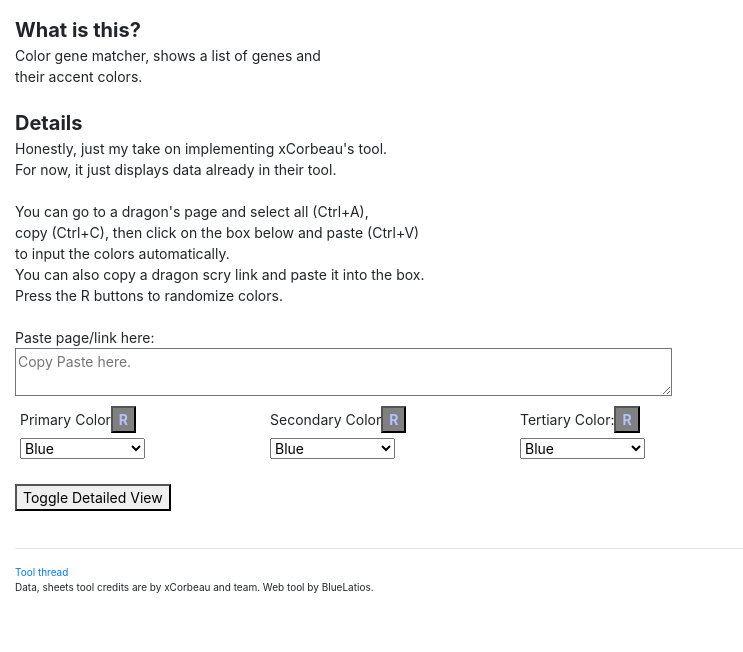
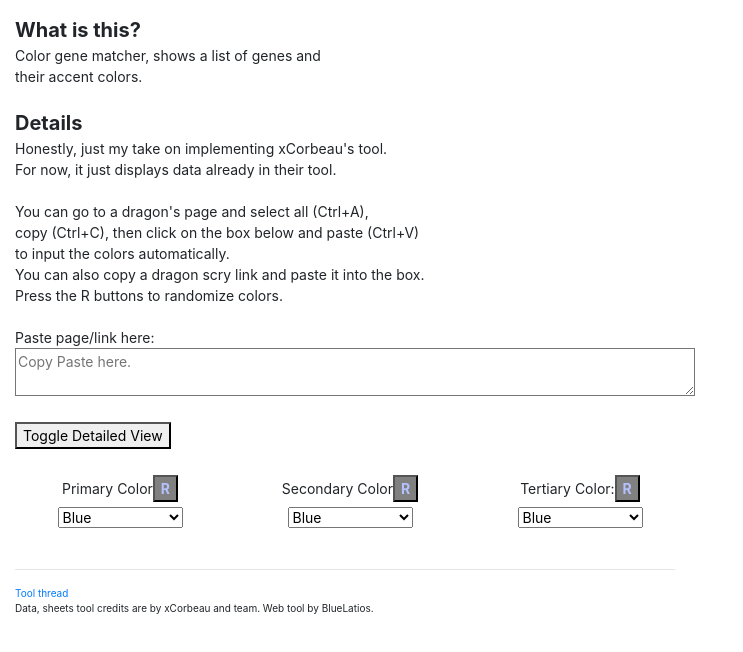
Before and after one commit to Blue-Latios/FRStuff, a Nuxt app: page /color-gene-match in a window 1280 px wide. Shown: the top 652 px of the page, without its empty margins (0-743 px from the left). Built offline with nearby package versions, Linux system fonts and the light colour scheme.

Commit message:
more layout changes

```diff
--- a/pages/color-gene-match/index.vue
+++ b/pages/color-gene-match/index.vue
@@ -18,7 +18,9 @@
   Press the R buttons to randomize colors.<br><br>
 
   Paste page/link here:<br>
-  <textarea class="ta" placeholder="Copy Paste here." @paste="htmlPaste" style="width:90%;"></textarea><br>
+  <textarea class="ta" placeholder="Copy Paste here." @paste="htmlPaste"></textarea><br><br>
+
+  <button @click="compact = !compact">{{ toggleText }}</button><br><br>
 
   <div class="cols">
 	<div class="col">
@@ -43,7 +45,7 @@
 		</select>
 	</div>
   </div>
-  <button @click="compact = !compact">{{ toggleText }}</button><br><br>
+
   <p class="results" v-html="results"></p>
 
   <hr>
@@ -56,8 +58,8 @@
 	padding: 10px;
 	margin: 5px;
 	font-size: 14px;
-	width: 750px;
-	min-width: 750px
+	width: 680px;
+	min-width: 680px;
 }
 .text-bold {
 	font-weight: bold;
@@ -65,13 +67,15 @@
 }
 .cols {
 	display: flex;
-	gap: 20px;
+	column-gap: 20px;
 	padding-bottom: 20px;
 }
 .col {
 	padding: 5px;
-	width: 250px;
 	flex-shrink: 0;
+	flex-grow: 0;
+	min-width: 210px;
+	text-align: center;
 }
 .results {
 	white-space: pre-line;
@@ -92,17 +96,15 @@
 .ta {
 	background-color: transparent;
 	color: transparent;
+	width: 680px;
 }
 .detailText {
-  font-weight: bold;
   color: #000;
-  text-shadow: 1px 1px 1px #eee, -1px 1px 1px #eee, 1px -1px 1px #eee, -1px -1px 1px #eee;
 }
 .detailTable tr td, .detailTable tr th {
-  box-shadow:
-    0 0 1px white,
-    1px 0 1px black;
-    padding: 7px;
+  border: 1px solid black;
+  padding: 6px;
+  background: white;
 }
 </style>
 
@@ -199,10 +201,9 @@ export default {
 	    else if (mode == 2) title = "SECONDARY";
 	    else title = "TERTIARY";
 	    //out += "<b>" + title + "</b></td><td style='border:1px solid; padding:4px;'>Base Color " + colorBox(baseHex) + " " + baseHex + "</td></tr></table><br>";
-	    out += "<b>" + title + "</b><br>";
       out += "<table class='detailTable' style='border: 5px solid #ddd; background:" + baseHex + "''>";
 
-      out += "<tr><th><span class='detailText'>GENE</span></th>";
+      out += "<tr><th style='width:160px;'><span class='detailText'>" + title + " GENE</span></th>";
       for (let i = 1; i <= 6; i++) {
         out += "<th><span class='detailText'>ACCENT " + i + "</span></th>";
       }
@@ -266,7 +267,7 @@ export default {
 
       let maxRows = Math.max(p.length, s.length, t.length);
 
-      let html = "<table style='border-collapse:collapse; table-layout:fixed; width:720px;'>";
+      let html = "<table style='border-collapse:collapse; table-layout:fixed; width:680px;'>";
       let baseHex1, baseHex2, baseHex3;
       let colorString = "";
 
```
